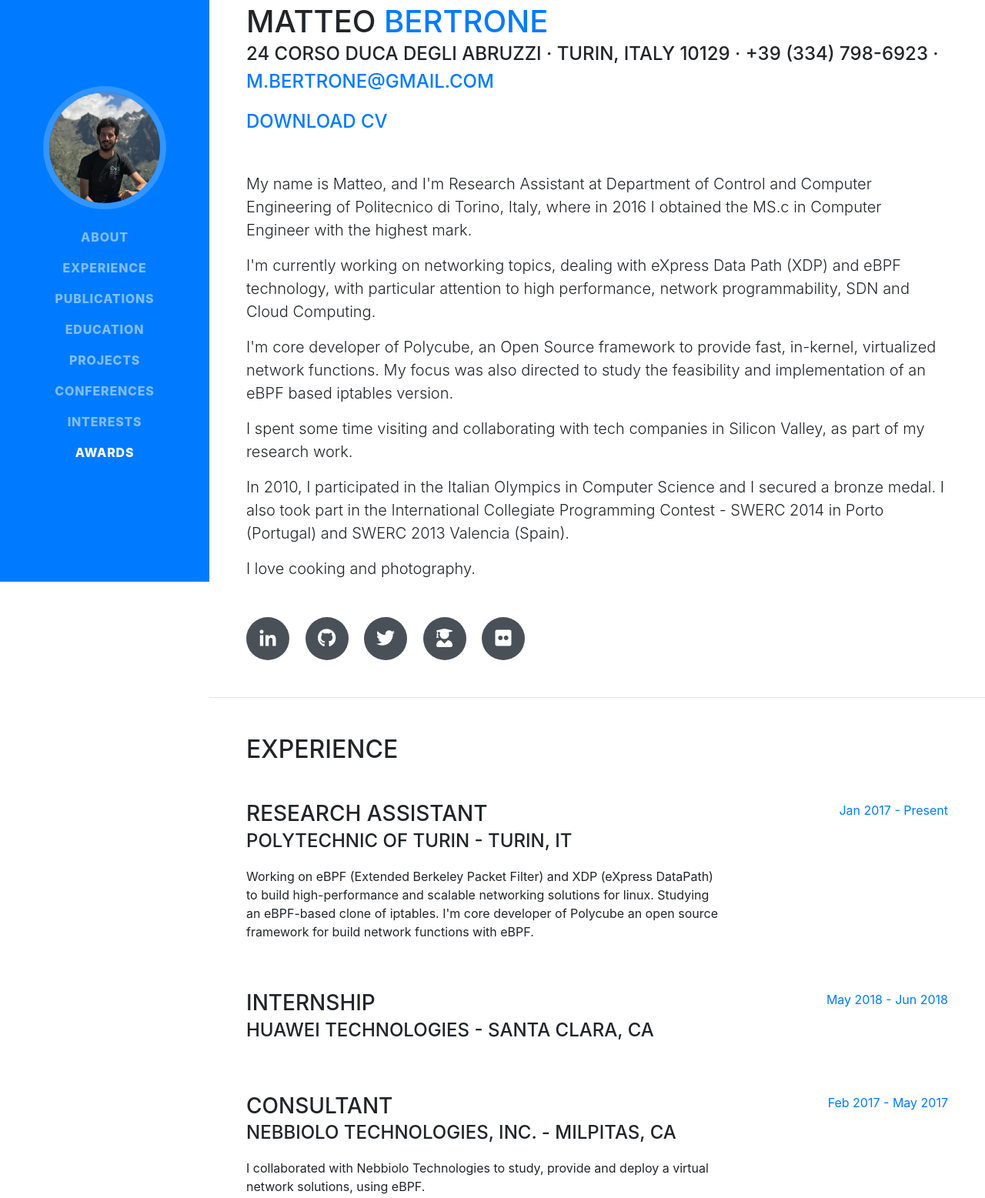
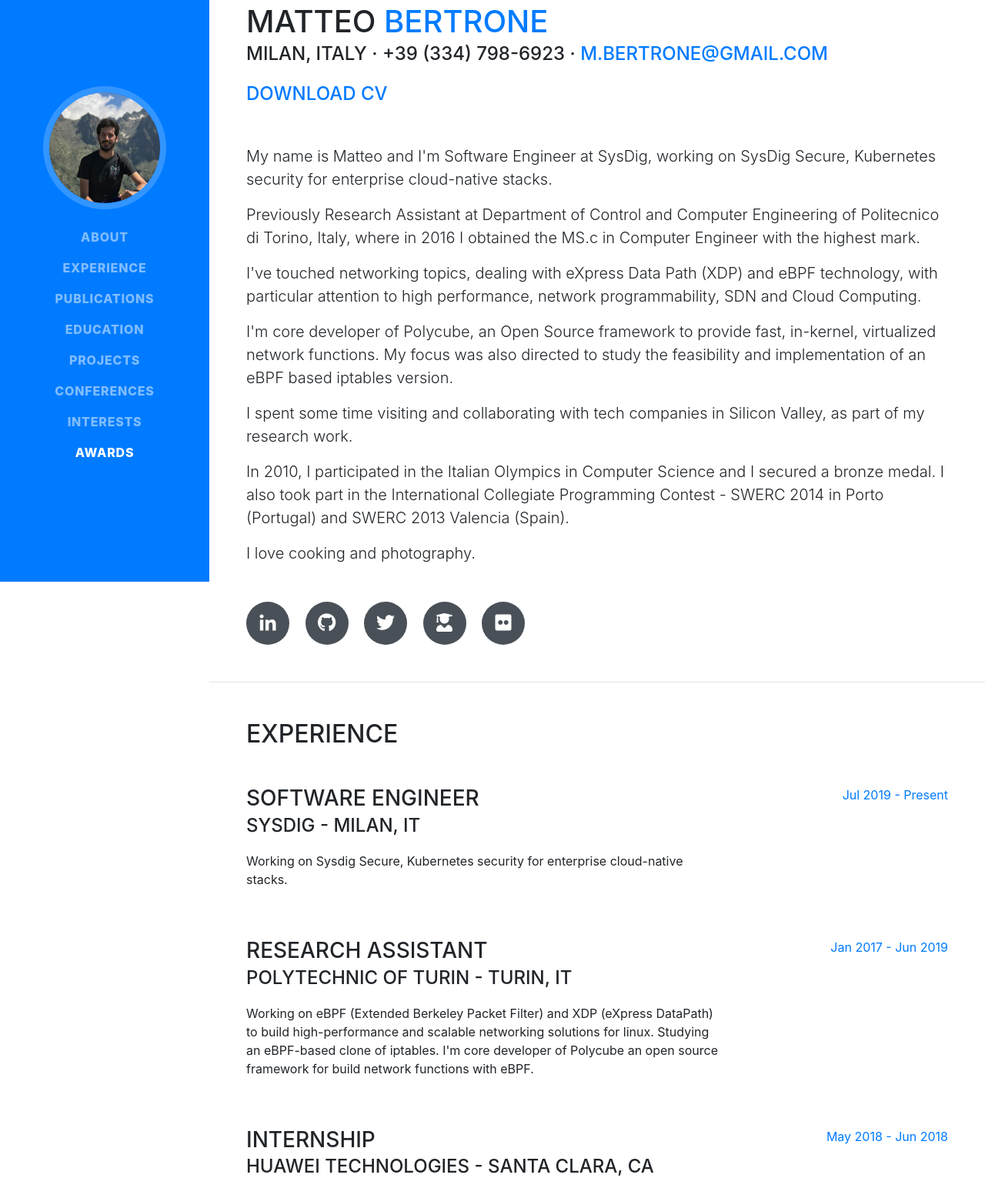
Before and after one commit to mbertrone/mbertrone.github.io, a website with bundled scripts: page index.html in a window 1280 px wide. Shown: the part 44-1601 px from the top of the page at 77% size. Built offline with nearby package versions, Linux system fonts and the light colour scheme; a web font is replaced by a local one.

Commit message:
Update index.html

```diff
--- a/index.html
+++ b/index.html
@@ -84,14 +84,15 @@
           <h1 class="mb-0">Matteo
             <span class="text-primary">Bertrone</span>
           </h1>
-          <div class="subheading mb-5">24 Corso Duca degli Abruzzi · Turin, ITALY 10129 · +39 (334) 798-6923 ·
+          <div class="subheading mb-5">Milan, ITALY · +39 (334) 798-6923 ·
             <a href="mailto:m.bertrone@gmail.com">m.bertrone@gmail.com</a>
             <p></p>
             <p><a href="https://mbertrone.github.io/cv_matteo_bertrone.pdf" target="_blank">Download CV</a></p>
           </div>
           <div class="lead mb-5">
-            <p>My name is Matteo, and I'm Research Assistant at Department of Control and Computer Engineering of Politecnico di Torino, Italy, where in 2016 I obtained the MS.c in Computer Engineer with the highest mark.</p>
-            <p>I'm currently working on networking topics, dealing with eXpress Data Path (XDP) and eBPF technology, with particular attention to high performance, network programmability, SDN and Cloud Computing.</p>
+            <p>My name is Matteo and I'm Software Engineer at SysDig, working on SysDig Secure, Kubernetes security for enterprise cloud-native stacks.</p>
+            <p>Previously Research Assistant at Department of Control and Computer Engineering of Politecnico di Torino, Italy, where in 2016 I obtained the MS.c in Computer Engineer with the highest mark.</p>
+            <p>I've touched networking topics, dealing with eXpress Data Path (XDP) and eBPF technology, with particular attention to high performance, network programmability, SDN and Cloud Computing.</p>
             <p>I'm core developer of Polycube, an Open Source framework to provide fast, in-kernel, virtualized network functions. My focus was also directed to study the feasibility and implementation of an eBPF based iptables version.</p>
             <p>I spent some time visiting and collaborating with tech companies in Silicon Valley, as part of my research work.</p>
             <p>In 2010, I participated in the Italian Olympics in Computer Science and I secured a bronze medal. I also took part in the International Collegiate Programming Contest - SWERC 2014 in Porto (Portugal) and SWERC 2013 Valencia (Spain).</p>
@@ -125,12 +126,23 @@
 
           <div class="resume-item d-flex flex-column flex-md-row mb-5">
             <div class="resume-content mr-auto">
+              <h3 class="mb-0">Software Engineer</h3>
+              <div class="subheading mb-3">SysDig - Milan, IT</div>
+              <p>Working on Sysdig Secure, Kubernetes security for enterprise cloud-native stacks.</p>
+            </div>
+            <div class="resume-date text-md-right">
+              <span class="text-primary">Jul 2019 - Present</span>
+            </div>
+          </div>
+
+          <div class="resume-item d-flex flex-column flex-md-row mb-5">
+            <div class="resume-content mr-auto">
               <h3 class="mb-0">Research Assistant</h3>
               <div class="subheading mb-3">Polytechnic of Turin - Turin, IT</div>
               <p>Working on eBPF (Extended Berkeley Packet Filter) and XDP (eXpress DataPath) to build high-performance and scalable networking solutions for linux. Studying an eBPF-based clone of iptables. I'm core developer of Polycube an open source framework for build network functions with eBPF.</p>
             </div>
             <div class="resume-date text-md-right">
-              <span class="text-primary">Jan 2017 - Present</span>
+              <span class="text-primary">Jan 2017 - Jun 2019</span>
             </div>
           </div>
 
```
